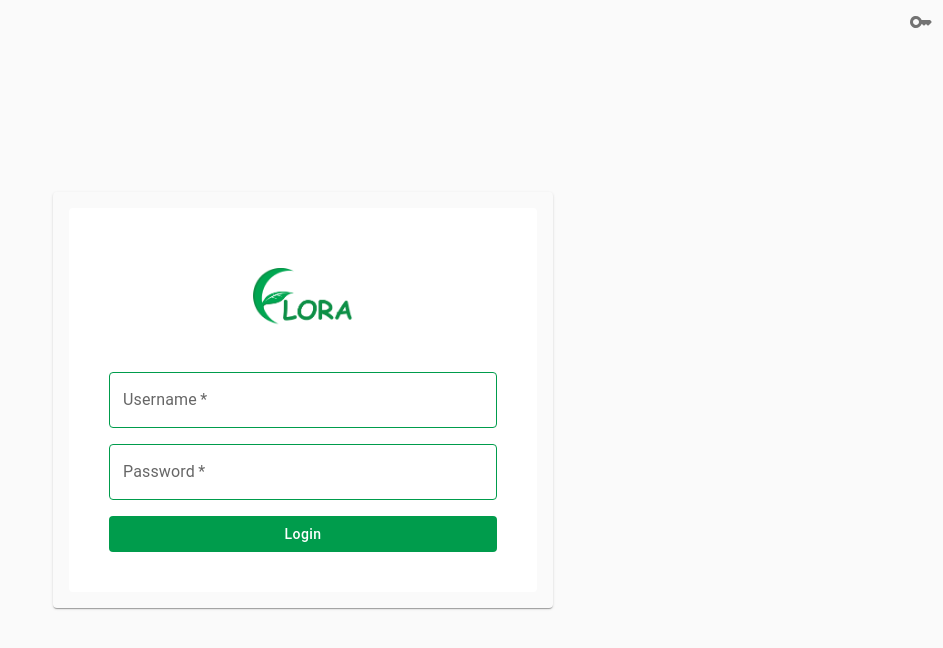
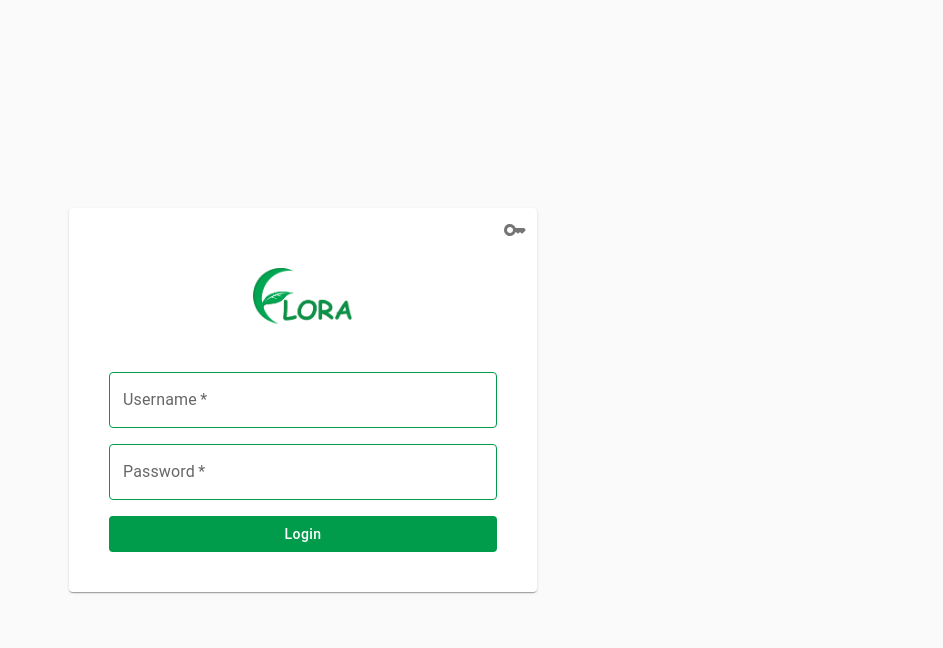
Before and after one commit to Adzman1999/flora-info-sc, a React (Create React App) app in the folder client/: page / in a window 1280 px wide. Shown: the top 648 px of the page, without its empty margins (337-1280 px from the left). Built offline with nearby package versions, Linux system fonts and the light colour scheme.

Commit message:
updated progress bar

```diff
--- a/client/src/auth/Login.js
+++ b/client/src/auth/Login.js
@@ -80,15 +80,7 @@ const Login = () => {
           background: "transparent",
           height: "100vh",
         }}>
-        <Box sx={{ position: "absolute", right: 2, top: 2 }}>
-          <Tooltip title='Open to show a given credential'>
-            <IconButton onClick={handleOpen}>
-              <KeyRounded />
-            </IconButton>
-          </Tooltip>
-        </Box>
-
-        <ModalComponent open={open} mdWidth={100}>
+        <ModalComponent open={open}>
           <Stack direction='row-reverse'>
             <IconButton onClick={handleClose}>
               <closeRounded />
@@ -110,20 +102,27 @@ const Login = () => {
         </ModalComponent>
 
         <Card
+          elevation={0}
           component='form'
           onSubmit={loginSubmit}
           sx={{
-            position: "relative",
             width: { xs: "100%", md: 500 },
             background: "transparent",
           }}>
           <Card
             className='sub-bg'
             sx={{
-              boxShadow: 0,
+              position: "relative",
               p: 5,
               m: 2,
             }}>
+            <Box sx={{ position: "absolute", right: 2, top: 2 }}>
+              <Tooltip title='Open to show a given credential'>
+                <IconButton onClick={handleOpen}>
+                  <KeyRounded />
+                </IconButton>
+              </Tooltip>
+            </Box>
             <Stack justifyContent='center' alignItems='center'>
               <img
                 src={FloraLogo}
```
